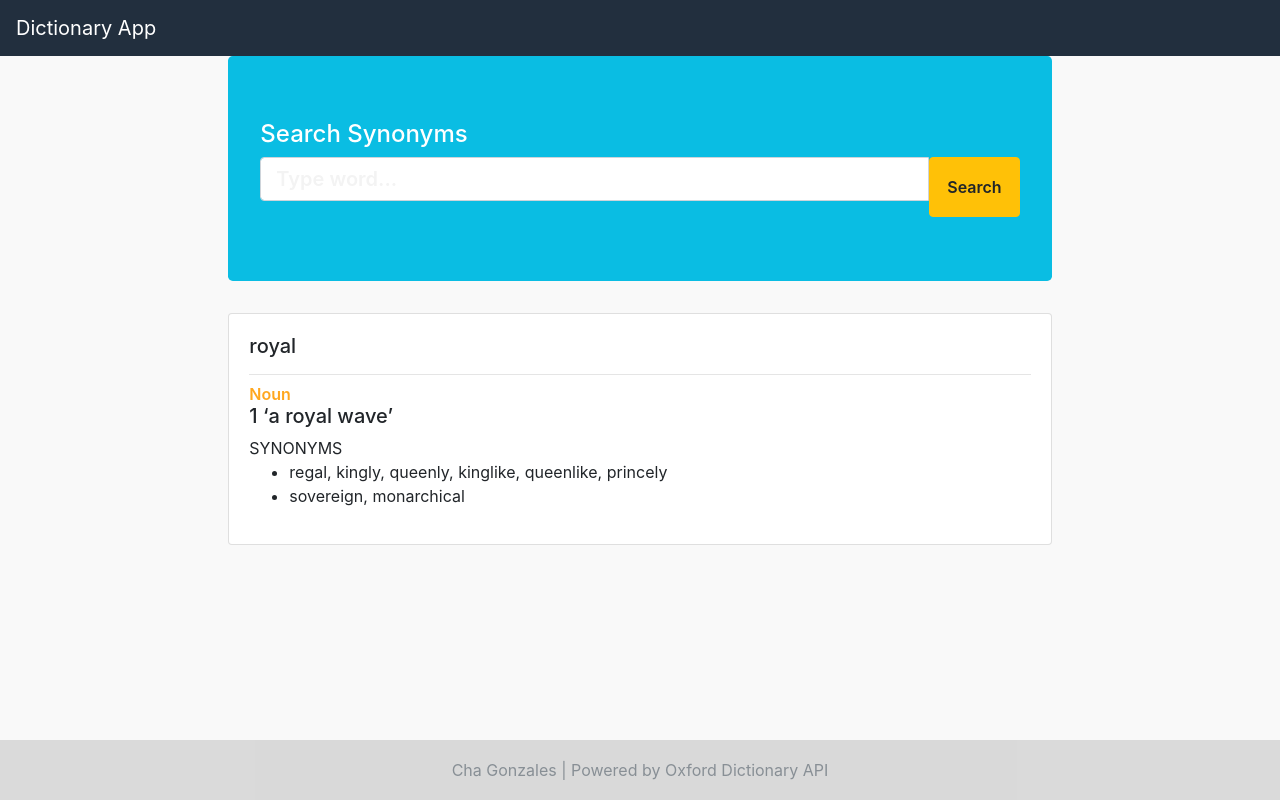
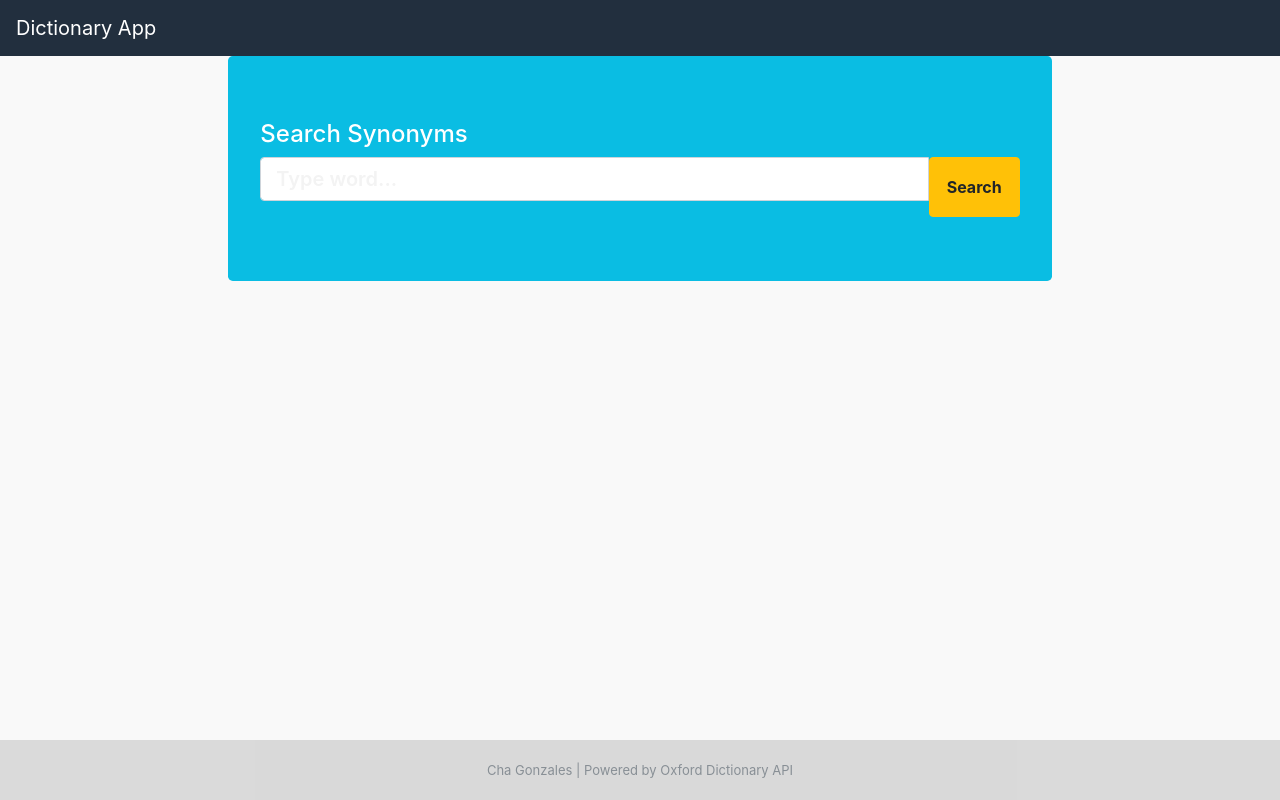
Before and after one commit to emothek/react-dictionary, a React (Create React App) app: page / in a window 1280 px wide. Built offline with nearby package versions, Linux system fonts and the light colour scheme.

Commit message:
Integrate thesarus get synonym API to actions and update search components

```diff
--- a/src/actions/dictionaryAction.js
+++ b/src/actions/dictionaryAction.js
@@ -1,12 +1,11 @@
 import ActionConstants from '../constants/ActionConstants'
+import * as dictionaryApi from '../apis/dictionaryApi'
 
 export const findWordSynonyms = (word) => {
     console.log('search for ', word)
     return(dispatch) => {
-        let results = null // call api here
-        dispatch({
-          type: ActionConstants.SEARCH_RESULTS_LOADED,
-          payload: results
+        dictionaryApi.getWordSynonyms(word).then((response)=>{
+          dispatch({type: ActionConstants.SEARCH_RESULTS_LOADED, payload: response.data.results})
         })
     }
 }
--- /dev/null
+++ b/src/apis/dictionaryApi.js
@@ -0,0 +1,6 @@
+import axios from 'axios'
+import AppConstants from '../constants/AppConstants'
+
+export const getWordSynonyms = (word) => {
+    return axios.get(AppConstants.API_BASE_URL + '/synonyms/' + word)
+}
--- a/src/components/layout/Layout.css
+++ b/src/components/layout/Layout.css
@@ -5,7 +5,7 @@ html {
 
 body {
     background: #f9f9f9;
-    margin-bottom: 60px;
+    margin-bottom: 120px;
 }
 
 nav.bg-dark {
@@ -22,4 +22,5 @@ nav.bg-dark {
     text-align: center;
     color: #fff;
     opacity: 0.8;
+    font-size: small !important;
 }
--- /dev/null
+++ b/src/components/search/Entries.js
@@ -0,0 +1,24 @@
+import React, {Component} from 'react'
+import Senses from './Senses'
+
+class Entries extends Component {
+    render() {
+        let data = this.props.data
+        let senses = this.props.data.entries[0].senses
+        return(
+            <div>
+                <h5 className={'category-text'}>{data.lexicalCategory}</h5>
+                {  senses && senses.length > 0 ?
+                    senses.map((sense, i)=>
+                        <Senses key={i} data={sense} index={i} />
+                    )
+                    :
+                    ''
+                }
+                <hr />
+            </div>
+        )
+    }
+}
+
+export default Entries
--- a/src/components/search/Result.js
+++ b/src/components/search/Result.js
@@ -1,21 +1,26 @@
 import React, {Component} from 'react'
 import {Row, Col, Card, CardBody, CardTitle, CardSubtitle} from 'reactstrap'
 import Senses from './Senses'
+import Entries from './Entries'
 
 class Result extends Component {
 
     render() {
+        let result = this.props.data[0]
         return(
             <Row>
                 <Col md={{size: 10, offset: 1}} lg={{size: 8, offset: 2}}>
                     <Card>
                         <CardBody>
-                            <CardTitle>
-                                royal
+                            <CardTitle className={'keyword-text'}>
+                                { result.word }
                             </CardTitle>
                             <hr/>
-                            <CardSubtitle className={'category-text'}>Noun</CardSubtitle>
-                            <Senses />
+                            { result.lexicalEntries.length > 0 &&
+                                result.lexicalEntries.map((entry, index)=>
+                                    <Entries key={index} data={entry}/>
+                                )
+                            }
                         </CardBody>
                     </Card>
                 </Col>
--- a/src/components/search/Search.css
+++ b/src/components/search/Search.css
@@ -16,11 +16,23 @@
 }
 
 .search-btn {
-    font-weight: 600;
+    font-weight: 700;
     padding: 17px;
+}
+
+.keyword-text {
+    font-size: 1.90em;
+    font-weight: 700;
 }
 
 .category-text {
     font-weight: 600;
+    text-transform: uppercase;
     color: #ffa71f;
 }
+
+.synonym-text {
+    font-size: 1rem;
+    opacity: 0.5;
+    font-weight: bold;
+}
--- a/src/components/search/Search.js
+++ b/src/components/search/Search.js
@@ -24,7 +24,9 @@ class Search extends Component {
         return(
             <div>
                 <SearchBar search={this._handleSearchWordSynonyms}  updateKeyword={this._onSearchKeywordUpdate} />
-                <Result />
+                {this.props.results &&
+                    <Result data={this.props.results}/>
+                }
             </div>
         )
     }
--- a/src/components/search/Senses.js
+++ b/src/components/search/Senses.js
@@ -3,13 +3,41 @@ import React, {Component} from 'react'
 class Senses extends Component {
 
     render() {
+        let index = this.props.index
+        let example = this.props.data.examples ? '‘' + this.props.data.examples[0].text + '’' : ''
+        let synonyms = this.props.data.synonyms
+        let subsenses = this.props.data.subsenses
+
         return(
             <div>
-                <h5>1 ‘<span>a royal wave</span>’</h5>
-                <span>SYNONYMS</span>
+                <h5>{ index + 1 } <span>{ example }</span></h5>
+                <span className={'synonym-text'}>SYNONYMS</span>
                 <ul>
-                    <li>regal, kingly, queenly, kinglike, queenlike, princely</li>
-                    <li>sovereign, monarchical</li>
+                    <li>
+                        { synonyms && synonyms.length > 0 ?
+                            synonyms.map((synonym,i)=>
+                                <span key={i}>{synonym.text}{ i < synonyms.length - 1 && <span key={i}>, </span>}</span>
+                            )
+                            :
+                            ''
+                        }
+                    </li>
+
+                    { subsenses && subsenses.length > 0 ?
+                        subsenses.map((subsense,i)=>
+                            <li key={i}>
+                                { subsense && subsense.synonyms.length > 0 ?
+                                    subsense.synonyms.map((synonym,i)=>
+                                        <span key={i}>{synonym.text}{ i < subsense.synonyms.length - 1 && <span key={i}>, </span>}</span>
+                                    )
+                                    :
+                                    ''
+                                }
+                            </li>
+                        )
+                        :
+                        ''
+                    }
                 </ul>
             </div>
         )
--- /dev/null
+++ b/src/constants/AppConstants.js
@@ -0,0 +1,3 @@
+export default {
+    API_BASE_URL: 'http://localhost:8080'
+}
```
Also changed, not shown: package.json (+10 -2 lines), src/server.js (added, +22 -0 lines), 1 other file (tests, documents, lock files or other folders).
